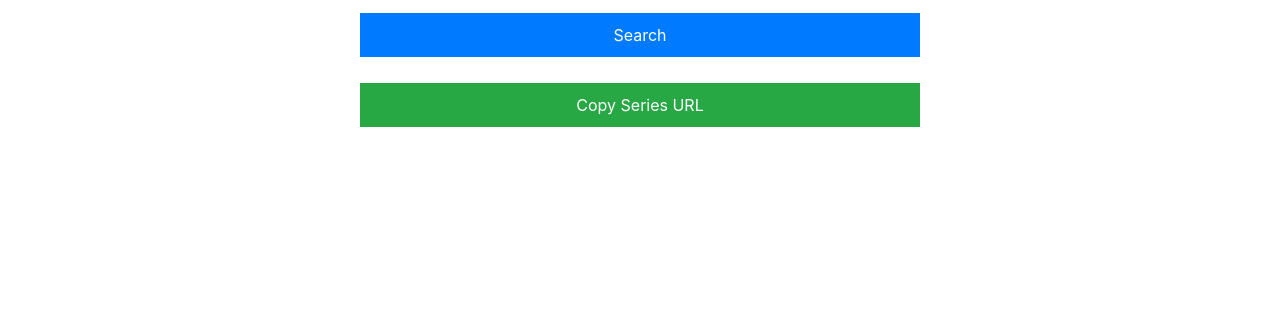
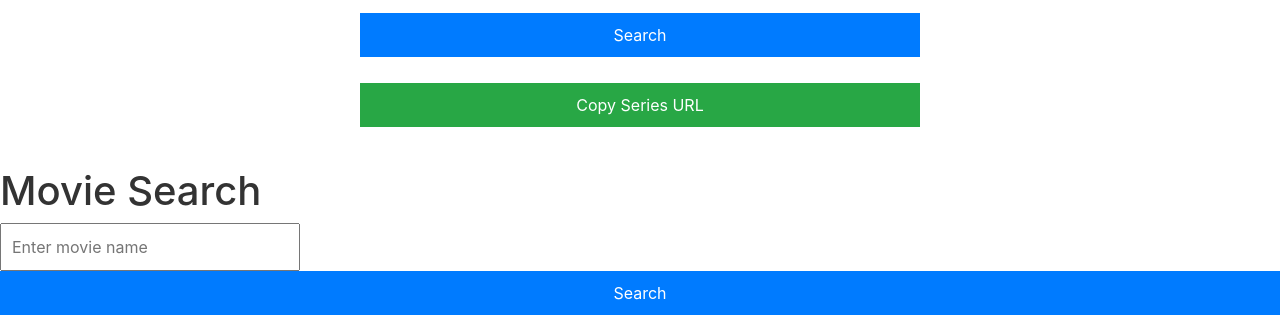
Before and after one commit to hetpatel7567/Moviefinder, a plain HTML site: page index.html in a window 1280 px wide. Shown: the part 540-871 px from the top of the page. Before the commit the page ends 800 px from the top, so only its background shows below. Drawn offline with nearby package versions, Linux system fonts and the light colour scheme; a web font is replaced by a local one.

Commit message:
title change

```diff
--- a/index.html
+++ b/index.html
@@ -8,7 +8,7 @@
 
     <meta name="viewport" content="width=device-width, initial-scale=1.0">
 
-    <title>movie/series Finder</title>
+    <title>movie finder</title>
 
     <link rel="stylesheet" href="style.css">
 
@@ -81,7 +81,13 @@
 
     </div>
 
-
+<div>
+    <h1>Movie Search</h1>
+    <input type="text" id="movieName" placeholder="Enter movie name">
+    <button onclick="searchMovie()">Search</button>
+    <input type="hidden" id="movieId">
+    <p id="resultDisplay"></p>
+</div>
     <!-- Bootstrap JS and Popper.js -->
 
     <script src="https://code.jquery.com/jquery-3.5.1.slim.min.js"></script>
--- a/main.js
+++ b/main.js
@@ -39,7 +39,6 @@ function getMovieSuggestions() {
 
 
 
-    // Make a request to TMDb API for movie suggestions
 
     fetch(`https://api.themoviedb.org/3/search/movie?api_key=${apiKey}&query=${encodeURIComponent(movieName)}`)
 
@@ -91,9 +90,7 @@ function getMovieSuggestions() {
 
 function searchMovie() {
     const movieName = document.getElementById('movieName').value;
-    const apiKey = '69a6237ce6938d2fb74092f8ff3a8f16'; // Replace with your TMDb API key
-
-    // Make a request to TMDb API for movie details
+    const apiKey = '69a6237ce6938d2fb74092f8ff3a8f16';
     fetch(`https://api.themoviedb.org/3/search/movie?api_key=${apiKey}&query=${encodeURIComponent(movieName)}`)
         .then(response => response.json())
         .then(data => {
@@ -103,25 +100,19 @@ function searchMovie() {
             if (data.results && data.results.length > 0) {
                 const movieTmdbId = data.results[0].id;
 
-                // Construct the URL for embedding the first movie
                 const firstMovieUrl = `https://vidsrc.xyz/embed/movie/${movieTmdbId}`;
-                // Construct the URL for embedding the second movie
                 const secondMovieUrl = `https://vidsrc.to/embed/movie/${movieTmdbId}`;
 
-                // Create the first iframe element
                 const firstIframe = document.createElement('iframe');
                 firstIframe.src = firstMovieUrl;
                 firstIframe.allowfullscreen = true;
 
-                // Create the second iframe element
                 const secondIframe = document.createElement('iframe');
                 secondIframe.src = secondMovieUrl;
                 secondIframe.allowfullscreen = true;
 
-                // Clear previous content
                 movieResultElement.innerHTML = '';
 
-                // Display the generated URLs as clickable links
                 const firstLinkElement = document.createElement('a');
                 firstLinkElement.href = firstMovieUrl;
                 firstLinkElement.target = '_blank';
@@ -132,29 +123,24 @@ function searchMovie() {
                 secondLinkElement.target = '_blank';
                 secondLinkElement.textContent = "Generated URL 2: " + secondMovieUrl;
 
-                // Append the links and iframes to the result element
                 movieResultElement.appendChild(firstLinkElement);
                 movieResultElement.appendChild(firstIframe);
                 movieResultElement.appendChild(document.createElement('br')); // Add a line break
                 movieResultElement.appendChild(secondLinkElement);
                 movieResultElement.appendChild(secondIframe);
 
-                // Enable the copy button for the movies
                 movieCopyButton.disabled = false;
 
-                // Store the URLs for the movies in global variables for copying
                 window.generatedFirstMovieUrl = firstMovieUrl;
                 window.generatedSecondMovieUrl = secondMovieUrl;
             } else {
                 movieResultElement.innerHTML = 'Movie not found';
-                // Disable the copy button for the movies if no movie is found
                 movieCopyButton.disabled = true;
             }
         })
         .catch(error => {
             console.error('Error fetching movie data:', error);
             document.getElementById('movieResult').innerHTML = 'Error fetching movie data';
-            // Disable the copy button for the movies in case of an error
             document.getElementById('movieCopyButton').disabled = true;
         });
 }
@@ -171,24 +157,19 @@ function copyMovieToClipboard() {
         return;
     }
 
-    // Create a temporary textarea element
     const textarea = document.createElement('textarea');
     textarea.value = generatedMovieUrl;
 
-    // Append it to the body
     document.body.appendChild(textarea);
 
-    // Select the text
     textarea.select();
 
     try {
-        // Use the Clipboard API to copy the text to the clipboard
         document.execCommand('copy');
         console.log('URL copied to clipboard:', generatedMovieUrl);
     } catch (error) {
         console.error('Error copying to clipboard:', error);
     } finally {
-        // Remove the temporary textarea
         document.body.removeChild(textarea);
     }
 }
@@ -204,7 +185,6 @@ function clearMovieSuggestions() {
 
 
 
-// Series Section
 
 function getSeriesSuggestions() {
 
@@ -224,7 +204,6 @@ function getSeriesSuggestions() {
 
 
 
-    // Make a request to TMDb API for series suggestions
 
     fetch(`https://api.themoviedb.org/3/search/tv?api_key=${apiKey}&query=${encodeURIComponent(seriesName)}`)
 
@@ -280,7 +259,6 @@ function searchSeries() {
     const seriesName = document.getElementById('seriesName').value;
     const apiKey = '69a6237ce6938d2fb74092f8ff3a8f16'; // Replace with your TMDb API key
 
-    // Make a request to TMDb API for series details
     fetch(`https://api.themoviedb.org/3/search/tv?api_key=${apiKey}&query=${encodeURIComponent(seriesName)}`)
         .then(response => response.json())
         .then(data => {
@@ -290,25 +268,19 @@ function searchSeries() {
             if (data.results && data.results.length > 0) {
                 const seriesTmdbId = data.results[0].id;
 
-                // Construct the URL for embedding the first series
                 const firstSeriesUrl = `https://vidsrc.xyz/embed/tv/${seriesTmdbId}`;
-                // Construct the URL for embedding the second series
                 const secondSeriesUrl = `https://vidsrc.to/embed/tv/${seriesTmdbId}`;
 
-                // Create the first iframe element
                 const firstIframe = document.createElement('iframe');
                 firstIframe.src = firstSeriesUrl;
                 firstIframe.allowfullscreen = true;
 
-                // Create the second iframe element
                 const secondIframe = document.createElement('iframe');
                 secondIframe.src = secondSeriesUrl;
                 secondIframe.allowfullscreen = true;
 
-                // Clear previous content
                 seriesResultElement.innerHTML = '';
 
-                // Display the generated URLs as clickable links
                 const firstLinkElement = document.createElement('a');
                 firstLinkElement.href = firstSeriesUrl;
                 firstLinkElement.target = '_blank';
@@ -319,22 +291,21 @@ function searchSeries() {
                 secondLinkElement.target = '_blank';
                 secondLinkElement.textContent = 'Generated URL 2: ' + secondSeriesUrl;
 
-                // Append the links and iframes to the result element
+
                 seriesResultElement.appendChild(firstLinkElement);
                 seriesResultElement.appendChild(firstIframe);
                 seriesResultElement.appendChild(document.createElement('br')); // Add a line break
                 seriesResultElement.appendChild(secondLinkElement);
                 seriesResultElement.appendChild(secondIframe);
 
-                // Enable the copy button for the series
+
                 seriesCopyButton.disabled = false;
 
-                // Store the URLs for the series in global variables for copying
+
                 window.generatedFirstSeriesUrl = firstSeriesUrl;
                 window.generatedSecondSeriesUrl = secondSeriesUrl;
             } else {
                 seriesResultElement.innerHTML = 'Series not found';
-                // Disable the copy button for the series if no series is found
                 seriesCopyButton.disabled = true;
             }
         })
@@ -389,3 +360,32 @@ function clearSeriesSuggestions() {
     document.getElementById('seriesSuggestions').innerHTML = '';
 
 }
+
+
+const API_KEY = '69a6237ce6938d2fb74092f8ff3a8f16';
+
+async function searchMovie() {
+    const movieName = document.getElementById('movieName').value;
+    const movieIdInput = document.getElementById('movieId');
+    const resultDisplay = document.getElementById('resultDisplay');
+
+    const searchUrl = `https://api.themoviedb.org/3/search/movie?query=${encodeURIComponent(movieName)}&api_key=${API_KEY}`;
+
+    try {
+        const response = await fetch(searchUrl);
+        const searchResults = await response.json();
+
+        if (searchResults.results && searchResults.results.length > 0) {
+            const firstMovie = searchResults.results[0];
+            const movieId = firstMovie.id;
+            const movieTitle = firstMovie.title;
+
+            movieIdInput.value = movieId;
+            resultDisplay.textContent = `Movie found: ${movieTitle} (ID: ${movieId})`;
+        } else {
+            resultDisplay.textContent = `No results found for '${movieName}'`;
+        }
+    } catch (error) {
+        console.error('Error fetching movie data:', error);
+    }
+}
```
